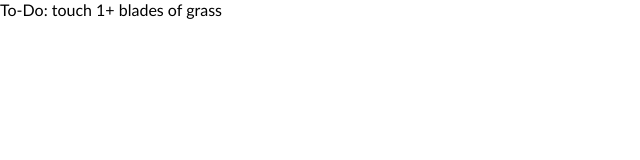
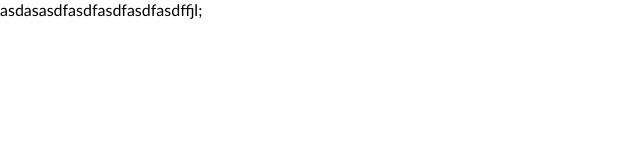
Before and after one commit to lex23unwin/12WhatToDo, a plain HTML site: page index.html in a window 1280 px wide. Shown: the full height of the page, 0-640 px from the left. Drawn offline with Linux system fonts and the light colour scheme.

```diff
--- a/index.html
+++ b/index.html
@@ -8,6 +8,14 @@
     <script src="main.js" defer type="module"></script>
 </head>
 <body>
-    To-Do: touch 1+ blades of grass
+    <header>
+        <div id="content"></div>
+    </header>
+    <nav>
+
+    </nav>
+    <main>
+
+    </main>
 </body>
 </html>
--- a/main.js
+++ b/main.js
@@ -1 +1 @@
-alert("get some bitches");
+document.querySelector("#content").textContent="asdasasdfasdfasdfasdfasdffjl;";
```
